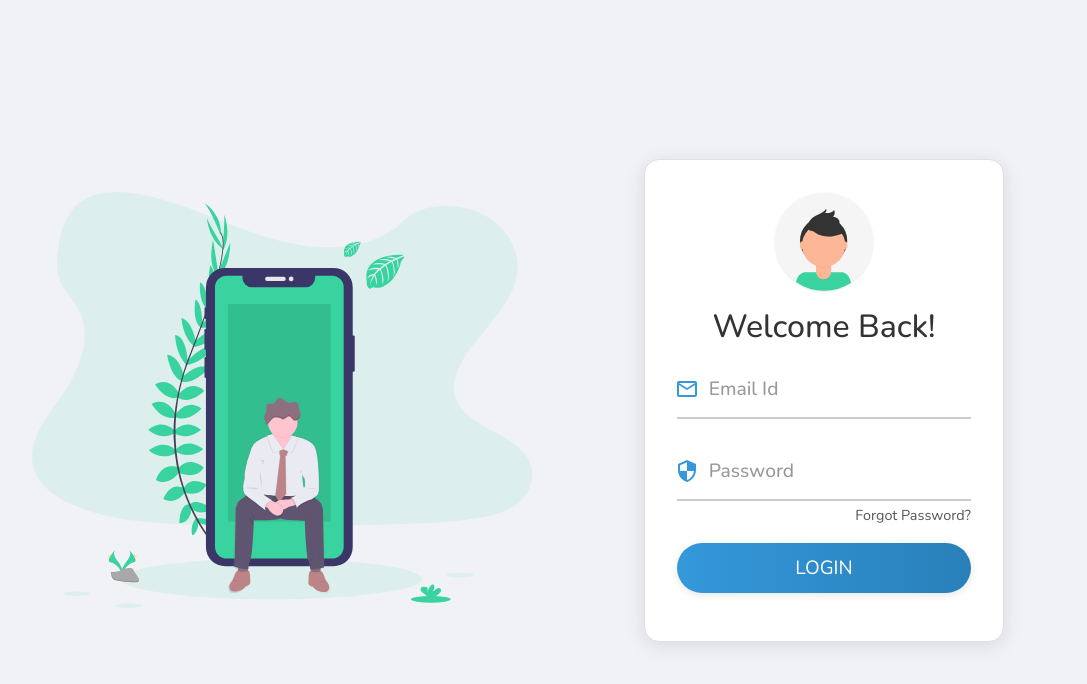
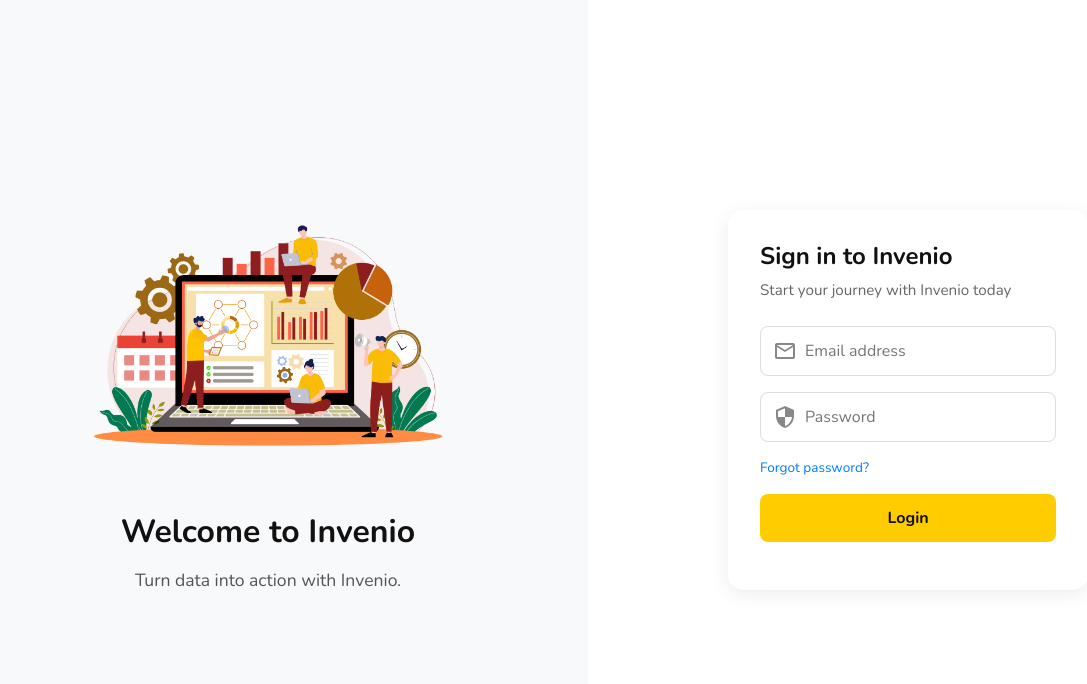
Before and after one commit to saqibaltaf27/Invenio, a React (Create React App) app in the folder frontend/: page /login in a window 1280 px wide. Shown: the top 684 px of the page, without its empty margins (52-1139 px from the left). Built offline with nearby package versions, Linux system fonts and the light colour scheme.

Commit message:
Login Page Theme Update

```diff
--- a/frontend/src/components/Login/Login.js
+++ b/frontend/src/components/Login/Login.js
@@ -1,7 +1,6 @@
-import React, { useEffect, useState } from 'react';
+import React, { useState } from 'react';
 import './Login.scss';
-
-import { SnackbarProvider, enqueueSnackbar } from 'notistack';
+import { SnackbarProvider } from 'notistack';
 import swal from 'sweetalert';
 import { Link, useNavigate } from 'react-router-dom';
 import { EmailOutlined, SecurityOutlined } from "@mui/icons-material";
@@ -11,8 +10,6 @@
   const [password, setPassword] = useState('');
   const [submitButtonState, setSubmitButtonState] = useState(false);
   const navigate = useNavigate();
-
-	useEffect(() => {}, [])
 
   const login = async () => {
     if (email === "") {
@@ -24,43 +21,32 @@
       swal("Oops!", "Please enter valid email", "error")
       return;
     }
-
     if (password === "") {
       swal("Oops!", "Password can't be empty", "error")
       return;
     }
 
-		let obj = {
-			email: email,
-			password: password
-		};
-
-		setSubmitButtonState(true)
+    let obj = { email, password };
+    setSubmitButtonState(true);
 
     try {
       const response = await fetch('https://invenio-api-production.up.railway.app/api/login', {
         method: 'POST',
-			  headers: {
-				'Content-Type': 'application/json'
-			  },
+        headers: { 'Content-Type': 'application/json' },
         body: JSON.stringify(obj),
         credentials: 'include'
       });
 
       const body = await response.json();
-			console.log("Login Response:", body);
-
       if (response.ok && body.user) {
         localStorage.setItem('user', JSON.stringify(body.user));
         localStorage.setItem('userEmail', JSON.stringify(body.user));
 
-
         if (body.user.role === 'Admin') {
           navigate('/dashboard');
-			  } else if (body.user.role === 'employee'){
+        } else if (body.user.role === 'employee') {
           navigate('/products');
         }
-
       } else {
         swal("Oops!", body.message || 'Login failed', "error");
       }
@@ -73,56 +59,50 @@
   };
 
   return (
-		<div className='login'>
-			<img className="wave" alt='wave bg' src="./images/wave.png" />
-			<div className="login-container">
-				<div className="img">
-					<img alt='background' src="./images/bg.svg" />
+    <div className="login-page">
+      <div className="left-side">
+        <img src="/images/login.png" alt="illustration" className="illustration" />
+        <h1>Welcome to Invenio</h1>
+        <p>Turn data into action with Invenio.</p>
       </div>
 
-				<div className="login-content">
-					<SnackbarProvider
-						maxSnack={1}
-						autoHideDuration={10000}
-						variant='success'
-						anchorOrigin={{
-							vertical: 'top',
-							horizontal: 'left',
-						}}
-						dense='true'
+      <div className="right-side">
+        <SnackbarProvider maxSnack={1} autoHideDuration={4000} />
+
+        <div className="form-box">
+          <h2>Sign in to Invenio</h2>
+          <p className="subtitle">Start your journey with Invenio today</p>
+
+          <div className="input-div">
+            <EmailOutlined />
+            <input
+              type="email"
+              placeholder="Email address"
+              value={email}
+              onChange={e => setEmail(e.target.value.trim())}
             />
-					<div className='myform'>
-						<img alt='profile' src="./images/avatar.svg" />
-						<h1 className="title">Welcome Back!</h1>
-						<div className="input-div one">
-							<div className="i">
-								<EmailOutlined/>
           </div>
-							<div className="div">
-								<input type="email" placeholder='Email Id' name="email" value={email} onChange={e => setEmail(e.target.value.trim())} />
+
+          <div className="input-div">
+            <SecurityOutlined />
+            <input
+              type="password"
+              placeholder="Password"
+              value={password}
+              onChange={e => setPassword(e.target.value.trim())}
+            />
           </div>
+
+          <div className="extras">
+
+            <Link to="/forgetpassword">Forgot password?</Link>
           </div>
-						<div className="input-div pass">
-							<div className="i">
-								<SecurityOutlined/>
-							</div>
-							<div className="div">
-								<input type="password" placeholder='Password' name="Password" value={password} onChange={e => setPassword(e.target.value.trim())} />
-							</div>
-						</div>
-						<div className="d-flex justify-content-between">
-							<Link></Link>
-							<Link to="/forgetpassword">Forgot Password?</Link>
-						</div>
-						<button className="btn" disabled={submitButtonState} onClick={() => { login() }}>
-							{
-								!submitButtonState ?
-									<span>Login</span> :
-									<span style={{ display: 'flex', justifyContent: 'center', alignItems: 'center' }}>Please wait<div className="loader"></div></span>
-							}
+
+          <button className="btn primary" disabled={submitButtonState} onClick={login}>
+            {!submitButtonState ? "Login" : "Please wait..."}
           </button>
 
-					</div>
+
         </div>
       </div>
     </div>
--- a/frontend/src/components/Login/Login.scss
+++ b/frontend/src/components/Login/Login.scss
@@ -1,300 +1,172 @@
-/* Login Styles - Adjusted for Light Theme */
-.login {
-  * {
-    padding: 0;
-    margin: 0;
-    box-sizing: border-box;
+.login-page {
+  display: grid;
+  grid-template-columns: 1fr 1fr;
+  min-height: 100vh;
+  font-family: 'Inter', sans-serif;
+  background: #f8f9fb;
+
+  .left-side {
+    display: flex;
+    flex-direction: column;
+    justify-content: center;
+    align-items: center;
+    padding: 3rem;
+
+    .illustration {
+      max-width: 400px;
+      margin-bottom: 2rem;
     }
 
-  body {
-    font-family: 'Inter', sans-serif; /* Consistent font family */
-    overflow: hidden;
+    h1 {
+      font-size: 2rem;
+      font-weight: 700;
+      color: #111;
+      margin-bottom: 1rem;
     }
 
-  .wave {
-    position: fixed;
-    bottom: 0;
-    left: 0;
-    height: 100%;
-    z-index: -1;
-    /* This wave typically has a color, adjust if needed for light theme */
-    /* If it's a visual element, it might need to be lighter or removed depending on its current design */
-  }
-
-  .login-container {
-    width: 100vw;
-    height: 100vh;
-    display: grid;
-    grid-template-columns: repeat(2, 1fr);
-    grid-gap: 7rem;
-    padding: 0 2rem;
-    background-color: #f0f2f5; /* Light background for the overall container */
-  }
-
-  .img {
-    display: flex;
-    justify-content: flex-end;
-    align-items: center;
-  }
-
-  .login-content {
-    display: flex;
-    justify-content: flex-start;
-    align-items: center;
+    p {
+      font-size: 1.1rem;
+      color: #555;
+      max-width: 400px;
       text-align: center;
-
-    img {
-      height: 100px;
-    }
-
-    h2 {
-      margin: 15px 0;
-      color: #333; /* Dark text */
-      text-transform: uppercase;
-      font-size: 2.9rem;
     }
   }
 
-  .img {
-    img {
-      width: 500px;
+  .right-side {
+    display: flex;
+    justify-content: center;
+    align-items: center;
+    background: #fff;
+
+    .form-box {
+      width: 360px;
+      padding: 2rem;
+      border-radius: 15px;
+      background: #fff;
+      box-shadow: 0 4px 20px rgba(0, 0, 0, 0.08);
+
+      h2 {
+        font-size: 1.5rem;
+        font-weight: 700;
+        margin-bottom: 0.5rem;
+        color: #111;
+      }
+
+      .subtitle {
+        font-size: 0.95rem;
+        margin-bottom: 1.5rem;
+        color: #666;
+      }
+
+      .input-div {
+        display: flex;
+        align-items: center;
+        border: 1px solid #ddd;
+        border-radius: 8px;
+        margin-bottom: 1rem;
+        padding: 0.75rem;
+
+        svg {
+          color: #888;
+          margin-right: 0.5rem;
+        }
+
+        input {
+          flex: 1;
+          border: none;
+          outline: none;
+          font-size: 1rem;
+          background: transparent;
         }
       }
 
-  .myform {
-    width: 360px;
-    padding: 2rem;
-    border: 1px solid #e0e0e0; /* Lighter border */
-    border-radius: 15px;
-    background-color: #ffffff; /* Solid white background for the form */
-    box-shadow: 0 4px 20px rgba(0, 0, 0, 0.1); /* Softer shadow */
+      .extras {
+        display: flex;
+        justify-content: space-between;
+        align-items: center;
+        margin-bottom: 1rem;
+        font-size: 0.85rem;
 
-    .title {
-      font-size: xx-large;
-      margin: 1rem 0rem;
-      color: #333; /* Dark text for title */
+        a {
+          color: #007bff;
+          text-decoration: none;
         }
       }
 
-  .login-content .input-div {
-    position: relative;
-    display: grid;
-    grid-template-columns: 7% 93%;
-    margin: 25px 0;
-    padding: 5px 0;
-    background: transparent;
-    border-bottom: 2px solid #ccc; /* Lighter border */
+      .btn {
+        width: 100%;
+        padding: 0.75rem;
+        border-radius: 8px;
+        font-size: 1rem;
+        font-weight: 600;
+        margin-bottom: 1rem;
+        border: none;
+        cursor: pointer;
+        transition: all 0.3s ease;
+
+        &.primary {
+          background: #ffcc00;
+          color: #111;
+
+          &:hover {
+            background: #e6b800;
+          }
         }
 
-  .login-content .input-div.one {
-    margin-top: 0;
+        &.google {
+          background: #fff;
+          border: 1px solid #ddd;
         }
 
-  .i {
-    color: #999; /* Lighter icon color */
-    display: flex;
-    justify-content: center;
-    align-items: center;
+        &.facebook {
+          background: #1877f2;
+          color: #fff;
         }
 
-  .i i {
-    transition: .3s;
+        &.apple {
+          background: #000;
+          color: #fff;
+        }
       }
 
-  .input-div {
-    div {
+      .divider {
+        text-align: center;
+        margin: 1rem 0;
+        font-size: 0.85rem;
+        color: #aaa;
         position: relative;
-      height: 45px;
-      color: #3498db; /* Standard blue accent */
 
-      h5 {
+        &::before, &::after {
+          content: "";
           position: absolute;
-        left: 10px;
           top: 50%;
-        transform: translateY(-50%);
-        color: #999;
-        font-size: 18px;
-        transition: .3s;
+          width: 40%;
+          height: 1px;
+          background: #ddd;
+        }
+
+        &::before { left: 0; }
+        &::after { right: 0; }
+      }
+
+      .switch {
+        text-align: center;
+        font-size: 0.9rem;
+
+        a {
+          color: #007bff;
+          font-weight: 600;
+          text-decoration: none;
+        }
       }
     }
   }
 
-  .input-div:before,
-  .input-div:after {
-    content: '';
-    position: absolute;
-    bottom: -2px;
-    width: 0%;
-    height: 2px;
-    background-color: #3498db; /* Standard blue accent */
-    transition: .4s;
-  }
+  @media screen and (max-width: 900px) {
+    grid-template-columns: 1fr;
 
-  .input-div:before {
-    right: 50%;
-  }
-
-  .input-div:after {
-    left: 50%;
-  }
-
-  .input-div.focus:before,
-  .input-div.focus:after {
-    width: 50%;
-  }
-
-  .input-div.focus>div>h5 {
-    top: -5px;
-    font-size: 15px;
-  }
-
-  .input-div.focus>.i>i {
-    color: #3498db; /* Standard blue accent */
-  }
-
-  .input-div>div>input {
-    position: absolute;
-    left: 0;
-    top: 0;
-    width: 100%;
-    height: 100%;
-    border: none;
-    outline: none;
-    color: #333; /* Dark text for input */
-    background: transparent !important;
-    padding: 0.5rem 0.7rem;
-    font-size: 1.2rem;
-  }
-
-  .input-div.pass {
-    margin-bottom: 4px;
-  }
-
-  ::placeholder {
-    font-weight: 500;
-    color: #999; /* Lighter placeholder text */
-  }
-
-  a {
-    display: block;
-    text-align: right;
-    text-decoration: none;
-    color: #555; /* Darker link color */
-    font-size: 0.9rem;
-    transition: .3s;
-  }
-
-  a:hover {
-    color: #3498db; /* Standard blue on hover */
-  }
-
-  .btn {
-    display: block;
-    width: 100%;
-    height: 50px;
-    border-radius: 25px;
-    outline: none;
-    border: none;
-    background-image: linear-gradient(to right, #3498db, #2980b9, #3498db); /* Blue gradient */
-    background-size: 200%;
-    font-size: 1.2rem;
-    color: #fff; /* White text */
-    font-family: 'Inter', sans-serif; /* Consistent font family */
-    text-transform: uppercase;
-    margin: 1rem 0;
-    cursor: pointer;
-    transition: .5s;
-    box-shadow: 0 2px 8px rgba(0, 0, 0, 0.1); /* Subtle shadow */
-  }
-
-  .google {
-    background-image: linear-gradient(to right, #ffffff, #ffffff, #ffffff); /* Solid white background */
-    color: #3498db; /* Standard blue text */
-    border: 2px solid #3498db; /* Standard blue border */
-    transition: all ease-in-out 0.3s;
-
-    &:hover {
-      color: white;
-      background-image: linear-gradient(to right, #3498db, #2980b9, #3498db); /* Blue gradient on hover */
-    }
-  }
-
-  .btn:disabled {
-    opacity: 0.6;
-    cursor: not-allowed;
-  }
-
-  .btn:hover {
-    background-position: right;
-  }
-
-  @media screen and (max-width: 1050px) {
-    .login-container {
-      grid-gap: 5rem;
-    }
-  }
-
-  @media screen and (max-width: 1000px) {
-    .myform {
-      width: 290px;
-    }
-
-    .login-content h2 {
-      font-size: 2.4rem;
-      margin: 8px 0;
-    }
-
-    .img img {
-      width: 400px;
-    }
-  }
-
-  @media screen and (max-width: 900px) {
-    .login-container {
-      grid-template-columns: 1fr;
-    }
-
-    .img {
+    .left-side {
       display: none;
-    }
-
-    .wave {
-      display: none;
-    }
-
-    .login-content {
-      justify-content: center;
-    }
-  }
-
-  .loader {
-    width: 25px;
-    height: 25px;
-    margin: 0 1rem;
-    border: 3px solid transparent;
-    border-top-color: #3498db; /* Standard blue loader */
-    border-radius: 50%;
-    animation: button-loading-spinner 1s ease infinite;
-  }
-
-  @keyframes button-loading-spinner {
-    from {
-      transform: rotate(0turn);
-    }
-    to {
-      transform: rotate(1turn);
     }
   }
 }
-
-// Autofill fix
-input:-webkit-autofill,
-input:-webkit-autofill:hover,
-input:-webkit-autofill:focus,
-input:-webkit-autofill:active {
-  box-shadow: 0 0 0px 1000px #ffffff inset !important; /* Match light background */
-  -webkit-box-shadow: 0 0 0px 1000px #ffffff inset !important;
-  -webkit-text-fill-color: #333 !important; /* Dark text fill */
-  background-color: transparent !important;
-  transition: background-color 9999s ease-out 0s !important;
-}
```
Also changed, not shown: frontend/public/images/login.png (added). Lines whose indentation alone changed are shown as unchanged.
